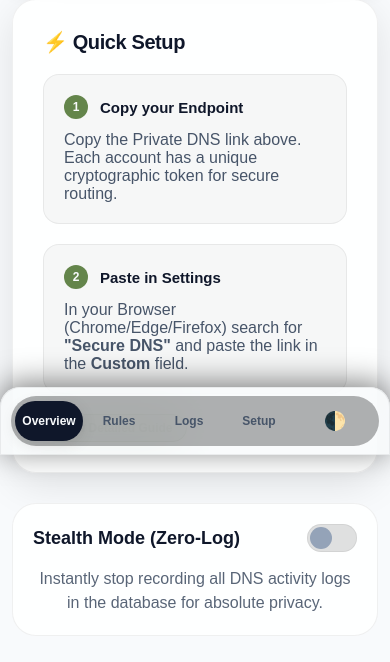
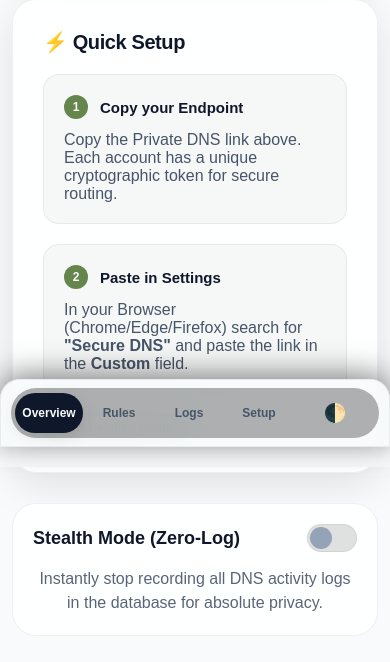
Before and after one commit to Rifchu/Shield-DNS, a Flask app: template templates/index.html in a window 390 px wide. Shown: the part 377-1039 px from the top of the page. Run offline with Flask 3, Linux system fonts and the light colour scheme; the template is opened without the code that fills it, so the values that code supplies are empty; some libraries are stand-ins or nearby versions; some web fonts are replaced.

Commit message:
UI: Adjust bottom nav spacing for mobile safe areas

```diff
--- a/templates/index.html
+++ b/templates/index.html
@@ -582,7 +582,10 @@
             .mobile-header { display: flex; justify-content: space-between; align-items: center; padding: 12px 16px; margin-bottom: 10px; width: 100%; box-sizing: border-box; }
             .mobile-brand { font-size: 22px; font-weight: 700; display: flex; align-items: center; gap: 8px; color: inherit; text-decoration: none; }
             .mobile-brand::before { content: ''; display: inline-block; width: 10px; height: 10px; border-radius: 50%; background: var(--accent); box-shadow: 0 0 10px var(--accent-glow); }
-            .navbar { padding-bottom: calc(env(safe-area-inset-bottom, 0px) + 12px); }
+            .navbar {
+                padding-bottom: calc(env(safe-area-inset-bottom, 0px) + 20px);
+                background: linear-gradient(to top, var(--bg-grad-1) 0%, transparent 100%);
+            }
         }
 
         /* ─── Large phone (≤ 480px) ─── */
```
